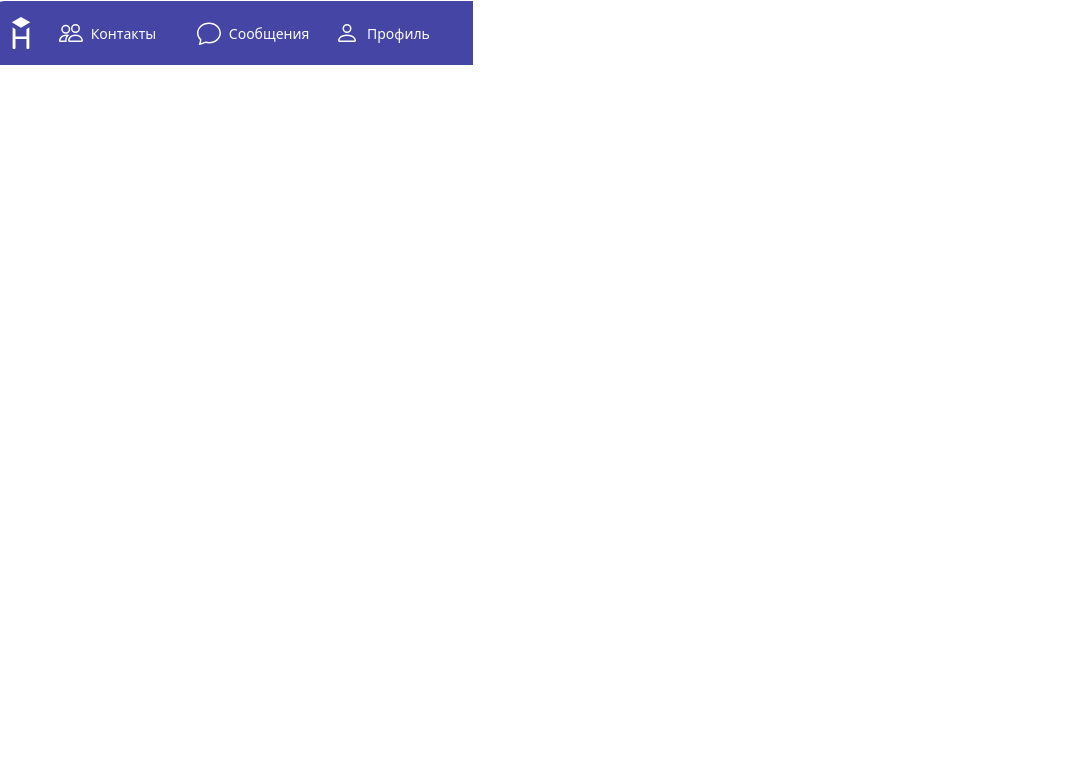
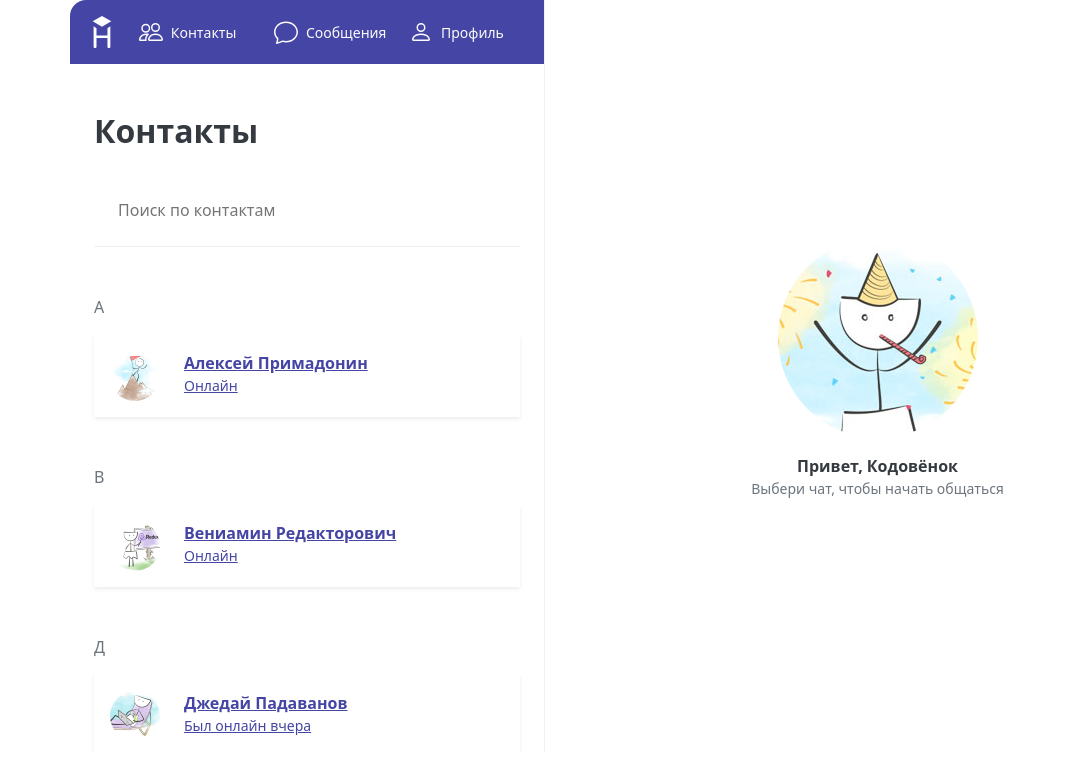
Before and after one commit to krass7/layout-designer-project-59, a website: page app/index.pug in a window 1280 px wide. Shown: the whole page, without its empty margins (0-1066 px from the left). Drawn offline with nearby package versions, Linux system fonts and the light colour scheme; files that its build step writes are made by us from their sources.

Commit message:
add contacts and welcome_message

```diff
--- a/app/index.pug
+++ b/app/index.pug
@@ -11,8 +11,10 @@ html(lang='ru')
     link(rel='stylesheet' href='./styles/index.css')
 
   body
-    .container(class='p-0 m-0 border border-white rounded-2')
-      .row(class='')
-        .col-5(class='')
+    .container
+      .row
+        .col-5
           include pug/header.pug
+          include pug/contacts.pug
         .col-7
+          include pug/welcome_message.pug
--- a/app/pug/contacts.pug
+++ b/app/pug/contacts.pug
@@ -0,0 +1,51 @@
+-
+  var contacts = {
+    "A": [{
+      name: "Алексей Примадонин",
+      status: "Онлайн",
+      avatar: "/images/avatar_3.jpg"
+    }],
+
+    "В": [{
+      name: "Вениамин Редакторович",
+      status: "Онлайн",
+      avatar: "/images/avatar_4.jpg"
+    }],
+
+    "Д": [{
+      name: "Джедай Падаванов",
+      status: "Был онлайн вчера",
+      avatar: "/images/avatar_2.jpg"
+    }],
+
+    "К": [{
+      name: "Кодовёнок Хекслетович",
+      status: "Был онлайн 3 часа назад",
+      avatar: "/images/avatar_1.jpg"
+    },
+    {
+      name: "Королева Верстальщина",
+      status: "Была онлайн вчера",
+      avatar: "/images/avatar_5.jpg"
+    }],
+
+    "П": [{
+      name: "Питонист Джангович",
+      status: "Был онлайн вчера",
+      avatar: "/images/avatar_6.jpg"
+    }],
+  }
+
+.row(class='bg-white py-5 px-4 border-end vh-100 overflow-auto hide-scrollbar' style='border-bottom-left-radius: 16px; max-height: calc(100vh - 7rem)')
+  .col(class='p-0')
+    h2(class='fw-bold mb-4') Контакты
+    div(class='border-0 border-bottom mb-5')
+      input(type='search' class='border-0 p-4 w-100' placeholder='Поиск по контактам' style='outline: none')
+    each people, letter in contacts
+      p(class='text-secondary mt-5 mb-3')= letter
+      each contact in people
+        a(href='' class='link-hover'): div(class='d-flex shadow-sm p-3 mb-3 gap-4')
+          img(src= contact.avatar class='rounded-circle' style ='width: 50px; height: 50px')
+          div(class='d-flex flex-column')
+            p(class='fw-bold mb-0')= contact.name
+            p(class='status-hover small mb-0')= contact.status
--- a/app/pug/header.pug
+++ b/app/pug/header.pug
@@ -1,4 +1,4 @@
-.row(class='bg-primary p-3 gap-3' style='border-top-left-radius: 16px')
+.row(class='bg-primary p-3 gap-3 border-end' style='border-top-left-radius: 16px')
   .col-1(class='p-0')
     <svg width="2em" height="2em" viewBox="0 0 157.33 267.55"xmlns="http://www.w3.org/2000/svg">
     <defs>
--- a/app/pug/welcome_message.pug
+++ b/app/pug/welcome_message.pug
@@ -0,0 +1,5 @@
+.row(class='bg-white h-100 rounded-end')
+  .col(class='d-flex flex-column justify-content-center align-items-center')
+    img(src='/images/avatar_1.jpg' class='rounded-circle mb-3')
+    p(class='fw-bold mb-0') Привет, Кодовёнок
+    p(class='small text-secondary') Выбери чат, чтобы начать общаться
--- a/app/sass/general.scss
+++ b/app/sass/general.scss
@@ -1,8 +1,43 @@
+@mixin hide-scrollbar() {
+  & {
+    -ms-overflow-style: none;
+    scrollbar-width: none;
+
+    overflow-y: auto;
+    overflow-x: hidden;
+  }
+
+  &::-webkit-scrollbar {
+    display: none;
+  }
+}
+
 @import url('https://fonts.googleapis.com/css2?family=Roboto&display=swap');
 
 body {
   font-family: 'Roboto', sans-serif;
-  height: 100vh;
-  padding: 24px;
+  margin: 24px;
   background-color: #EFEFEF;
 }
+
+.hide-scrollbar {
+  @include hide-scrollbar;
+}
+
+.link-hover {
+  text-decoration: none;
+  color: #343A40;
+    & div:hover {
+      background: #4545A5;
+        & p {
+          color: #FBFBFB;
+    }
+  }
+}
+
+.status-hover {
+  color: #6C757D;
+    &:hover {
+      color: #EFEFEF;
+    }
+}
```
